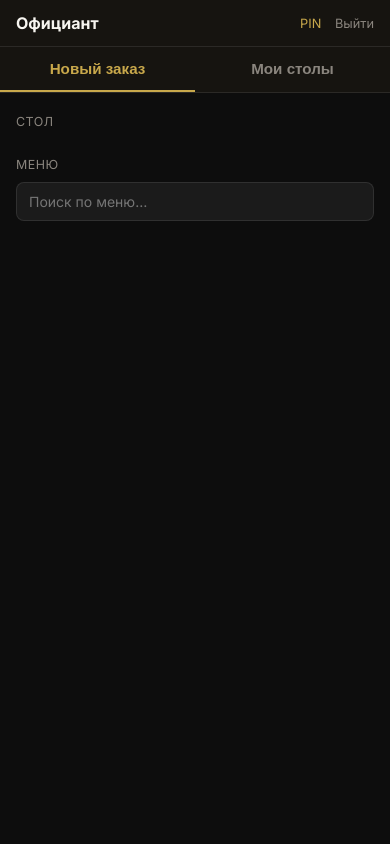
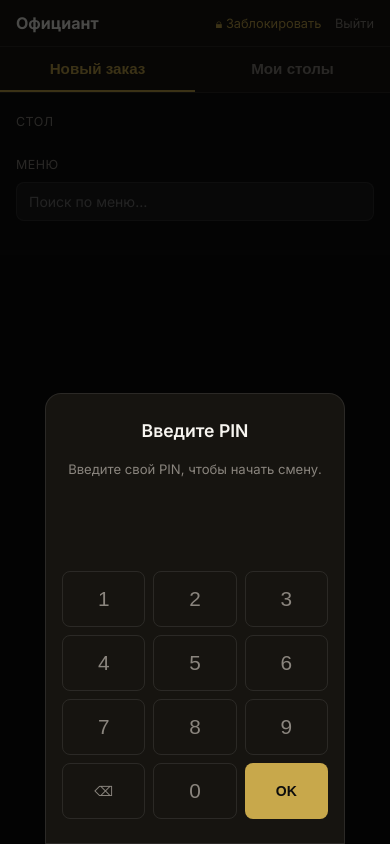
Before and after one commit to DimkaQQ/Restaurant, a Python web app: template app/templates/waiter.html in a window 390 px wide. Run offline with Jinja, Linux system fonts and the light colour scheme; the template is opened without the code that fills it, so the values that code supplies are empty.

Commit message:
Fix black analytics charts; PIN-gate the waiter screen; clean receipt print
Analytics/finance charts were rendering all-black: my earlier theme-token
sweep replaced hardcoded chart colors with var(--gold)/color-mix(), but
Chart.js paints on <canvas> and can't read CSS variables, so every color
fell back to black. Charts now resolve the theme tokens (--gold, --muted,
--white, --ok) to concrete colors via getComputedStyle at load, so they
render correctly AND follow the active theme (light theme gets dark axis
labels, visible grid).

Waiter screen is now locked behind a PIN pad on open (iiko-style): a
waiter must enter their PIN to identify themselves before taking orders,
so a left-open tablet can't be used by just anyone. The gate blocks
overlay-close, «Заблокировать» re-locks mid-shift, unlock is per browser
session. Wrong PIN keeps it locked; verified unlock + re-lock end to end.

Receipt print: added @page { margin: 0 } so the browser's own header/
footer (date, URL, page number) no longer prints — just the thermal
receipt, sized to 72mm.

Co-Authored-By: Claude Fable 5 <noreply@anthropic.com>
Claude-Session: https://claude.ai/code/session_01EgDhme2U1XmXG3Q9QjoJPh

```diff
--- a/app/templates/waiter.html
+++ b/app/templates/waiter.html
@@ -77,8 +77,8 @@
         {% for v in venues %}<option value="{{ v.id }}" selected>{{ v.name }}</option>{% endfor %}
       </select>
       {% endif %}
-      <a href="#" onclick="event.preventDefault(); openPinModal()"
-         style="color:var(--gold); font-size:.8rem; text-decoration:none; margin-left:.6rem">PIN</a>
+      <a href="#" onclick="event.preventDefault(); lockWaiter()"
+         style="color:var(--gold); font-size:.8rem; text-decoration:none; margin-left:.6rem">🔒 {{ _("Заблокировать") }}</a>
       <a href="#" onclick="event.preventDefault(); fetch('/auth/logout', {method:'POST'}).then(() => { localStorage.removeItem('access_token'); location.href='/auth/login'; })"
          style="color:var(--muted); font-size:.8rem; text-decoration:none; margin-left:.6rem">{{ _("Выйти") }}</a>
     </div>
@@ -110,9 +110,10 @@
 
 <!-- Operator switch: enter a personal PIN, session becomes that employee's -->
 <div id="pin-modal" class="modal" style="display:none">
-  <div class="modal-overlay" onclick="closePinModal()"></div>
+  <div class="modal-overlay" onclick="pinOverlayClick()"></div>
   <div class="modal-content" style="max-width:300px; text-align:center">
-    <h2 class="modal-title">{{ _("Смена сотрудника") }}</h2>
+    <h2 class="modal-title" id="pin-title">{{ _("Введите PIN") }}</h2>
+    <p id="pin-sub" style="color:var(--muted); font-size:.82rem; margin-bottom:.5rem">{{ _("Введите свой PIN, чтобы начать смену.") }}</p>
     <div id="pin-dots" style="font-size:1.6rem; letter-spacing:.4em; min-height:2.2rem; margin:.5rem 0; color:var(--gold)"></div>
     <div style="display:grid; grid-template-columns:repeat(3,1fr); gap:.5rem">
       {% for d in [1,2,3,4,5,6,7,8,9] %}
@@ -122,7 +123,7 @@
       <button type="button" class="btn-secondary" style="min-height:56px; font-size:1.3rem" onclick="pinDigit('0')">0</button>
       <button type="button" class="btn-primary" style="min-height:56px" onclick="pinSubmit()">OK</button>
     </div>
-    <button type="button" class="btn-secondary" style="width:100%; margin-top:.6rem" onclick="closePinModal()">{{ _("Отмена") }}</button>
+    <button type="button" id="pin-cancel" class="btn-secondary" style="width:100%; margin-top:.6rem; display:none" onclick="closePinModal()">{{ _("Отмена") }}</button>
   </div>
 </div>
 
@@ -156,10 +157,24 @@
 <script>
 const token = () => localStorage.getItem('access_token');
 
-  // ── Operator switch by PIN ──
+  // ── PIN gate / operator switch ──
+  // On open the screen is locked behind a PIN pad (iiko-style): a waiter must
+  // enter their PIN to identify themselves before taking orders, so a
+  // left-open tablet can't be used by just anyone. «Заблокировать» re-locks
+  // it. The unlock is per browser session (survives reloads, gone on close).
   let _pin = '';
-  function openPinModal() { _pin = ''; renderPinDots(); document.getElementById('pin-modal').style.display = 'flex'; }
-  function closePinModal() { document.getElementById('pin-modal').style.display = 'none'; }
+  let _gateMode = false;
+  function openPinModal(gate) {
+    _gateMode = !!gate;
+    _pin = ''; renderPinDots();
+    document.getElementById('pin-title').textContent = gate ? {{ _("Введите PIN") | tojson }} : {{ _("Смена сотрудника") | tojson }};
+    document.getElementById('pin-sub').style.display = gate ? '' : 'none';
+    document.getElementById('pin-cancel').style.display = gate ? 'none' : '';
+    document.getElementById('pin-modal').style.display = 'flex';
+  }
+  function pinOverlayClick() { if (!_gateMode) closePinModal(); }
+  function closePinModal() { if (_gateMode) return; document.getElementById('pin-modal').style.display = 'none'; }
+  function lockWaiter() { sessionStorage.removeItem('waiter_unlocked'); location.reload(); }
   function renderPinDots() { document.getElementById('pin-dots').textContent = '●'.repeat(_pin.length) || ' '; }
   function pinDigit(d) { if (_pin.length < 6) { _pin += d; renderPinDots(); } }
   function pinClear() { _pin = _pin.slice(0, -1); renderPinDots(); }
@@ -174,6 +189,7 @@ const token = () => localStorage.getItem('access_token');
     if (res.ok) {
       const d = await res.json();
       localStorage.setItem('access_token', d.access_token);
+      sessionStorage.setItem('waiter_unlocked', '1');
       location.reload();
     } else {
       const d = await res.json().catch(() => ({}));
@@ -472,6 +488,9 @@ function showTab(name) {
 
 init();
 setInterval(loadOrders, 10000);
+
+// Lock the screen behind the PIN pad until a waiter identifies themselves.
+if (!sessionStorage.getItem('waiter_unlocked')) openPinModal(true);
 </script>
 </body>
 </html>
```
Also changed, not shown: app/templates/analytics.html (+22 -9 lines), app/templates/finance.html (+11 -4 lines), app/templates/receipt.html (+5 -2 lines), locales/en/LC_MESSAGES/messages.po, 1 other file.
